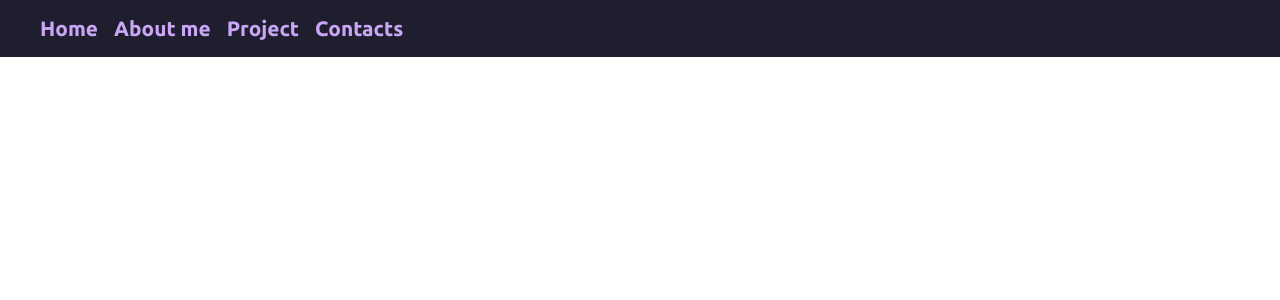
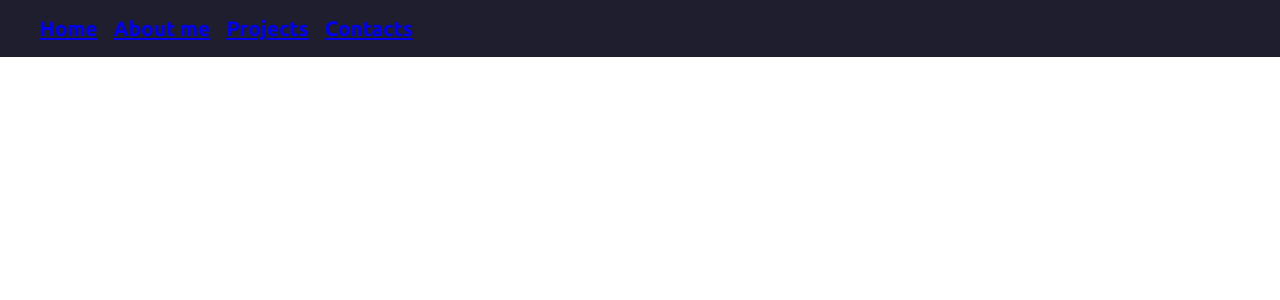
Before and after one commit to ReStranger/restranger-web, a React (Create React App) app: page / in a window 1280 px wide. Shown: the top 300 px of the page. Built offline with nearby package versions, Linux system fonts and the light colour scheme.

Commit message:
src/components/header: Add Header with button
Signed-off-by: ReStranger <strengerplayr@gmail.com>

```diff
--- a/src/components/header/Header.tsx
+++ b/src/components/header/Header.tsx
@@ -1,13 +1,16 @@
+import React from "react";
 import "../../styles/components/header.scss";
+import NavButton from "./NavButton";
+
 export const Header = () => {
   return (
     <header>
       <nav>
         <ul>
-                    <li>Home</li>
-                    <li>About me</li>
-                    <li>Project</li>
-                    <li>Contacts</li>
+          <NavButton name="Home" section="home" />
+          <NavButton name="About me" section="about_me" />
+          <NavButton name="Projects" section="projects" />
+          <NavButton name="Contacts" section="contacts" />
         </ul>
       </nav>
     </header>
--- /dev/null
+++ b/src/components/header/NavButton.tsx
@@ -0,0 +1,16 @@
+import React from "react";
+
+interface NavButtonProps {
+    name: string;
+    section: string;
+}
+
+const NavButton: React.FC<NavButtonProps> = ({ name, section }) => {
+  return (
+    <li className="nav-button">
+      <a href={`#${section}`}>{name}</a>
+    </li>
+  );
+};
+
+export default NavButton;
```
Lines whose indentation alone changed are shown as unchanged.
